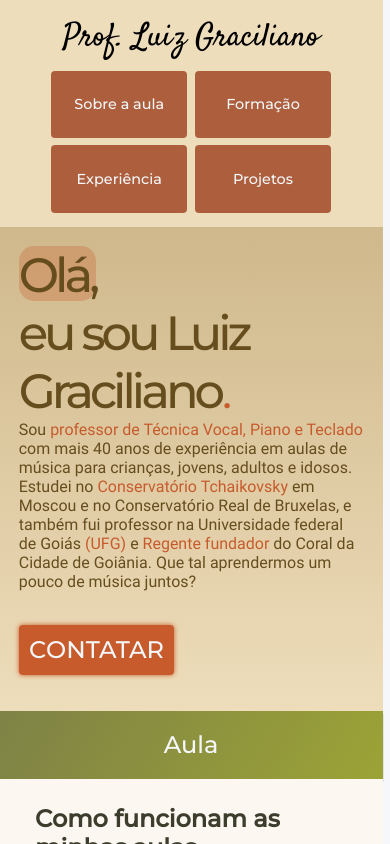
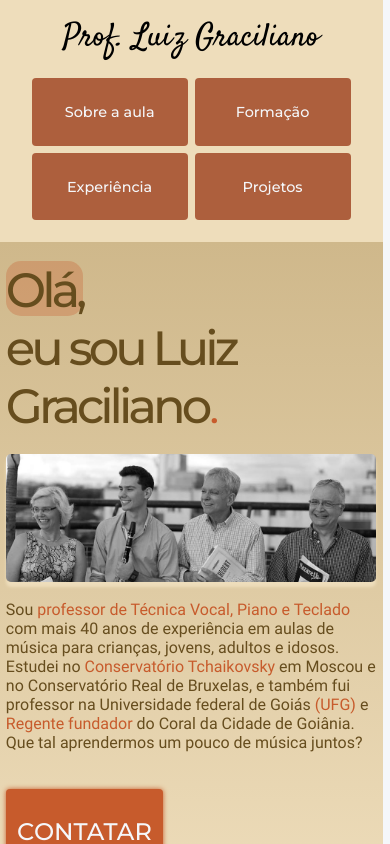
Before and after one commit to FilipeSall/Opus, a React (Create React App) app: page / in a window 390 px wide. Shown: the top 844 px of the page. Built offline with nearby package versions, Linux system fonts and the light colour scheme.

Commit message:
acrescentando imagem e melhorando a responsividade em varios aparalhos

```diff
--- a/public/index.html
+++ b/public/index.html
@@ -5,12 +5,11 @@
   <meta charset="utf-8" />
   <meta name="viewport" content="width=device-width, initial-scale=1.0" />
   <link rel="icon" type="image/png"  href="./favicon.ico">
-  <meta name="description" content="Música clássica e popular: Canto e piano, para crianças, jovens e adultos." />
+  <meta name="description" content="A música é uma arte que se renova constantemente, mas é fundamental ter um bom professor para orientar os músicos iniciantes. E quando se trata de ensinar música, o nome de Luiz Graciliano é um dos mais respeitados no Brasil e no exterior. Entre as abordagens pedagógicas utilizadas, incluem-se os métodos desenvolvidos por pedagogos renomados na área musical, tais como Cortot, Kodály, Dalcroze, Orff, entre outros. Isso garante que o aluno tenha acesso a uma educação musical abrangente e de qualidade." />
   <meta name="keywords" content="Luiz, Graciliano, Salles, música, aulas, particular, terapia, Brasília, Escola, Educação, neuroplasticidade, intercâmbio, enem">
   <meta property="og:image"
-    content="https://scontent.fbsb1-1.fna.fbcdn.net/v/t1.18169-9/10387295_817847364914721_3683763093196392456_n.jpg?_nc_cat=101&ccb=1-7&_nc_sid=cdbe9c&_nc_eui2=AeHEBXIlOoLqXpYgHh6WfTJgh7Mis-7aWuSHsyKz7tpa5HA6lE78a0j6D09El6kZfUWz0FFRB06O2w6OqeTXg1U1&_nc_ohc=S0LZdENUoS8AX9iKlbA&_nc_ht=scontent.fbsb1-1.fna&oh=00_AfBtntAwut9N9_7yqimx-3y4CVhEvzdta1ndfMXYMJxEcQ&oe=64255046">
-  <meta property="og:title" content="Luiz Graciliano - Aula de música particular.">
-  <meta property="og:description" content="Aulas de música com um professor graduado na Rússia e pós-graduado em Bruxelas. Ele leciona para pessoas de todas as idades e níveis musicais.">
+    content="https://scontent.fbsb3-1.fna.fbcdn.net/v/t1.6435-9/45009542_2381839058515536_3225388429181190144_n.jpg?_nc_cat=103&ccb=1-7&_nc_sid=09cbfe&_nc_eui2=AeH5cCluuX-dFMD9DyGIl7GxOaRZ5UXkQVg5pFnlReRBWLZRRgkvpUPMWGQV2PYj1daZEUo25UCRDWwgIc2ya-6b&_nc_ohc=TSNMkpmxQ1sAX_cem7h&_nc_ht=scontent.fbsb3-1.fna&oh=00_AfAyIbS0W4lLbbWUhgGPFS28HVlcIpwrO8gVuhAP-FprXQ&oe=6425F78A">
+  <meta property="og:description" content="Aulas de música com um professor graduado na Rússia e pós-graduado em Bruxelas.">
   <title>Luiz Graciliano - Aula de música particular</title>
 </head>
 
--- a/src/components/buttons/buttons.css
+++ b/src/components/buttons/buttons.css
@@ -72,11 +72,25 @@
 
 @media (max-width:400px) and (max-height:900px){
     .linkButton{
-        min-width: 35vw;
+        min-width: 40vw;
         font-size: 0.9rem;
     }
     .contactButton{
-        height: 5vh;
+        height: 10vh;
     }
+}
 
+@media (max-width:914px) and (max-height:412px){
+    .linkButton,
+    .contactButton{
+       height: 10vh;
+    }
+  }
+
+/*iphone 4*/
+@media (max-width:480px) and (max-height:320px){
+    .linkButton,
+    .contactButton{
+        height: 10vh;
+    }
 }
--- a/src/components/header/header.css
+++ b/src/components/header/header.css
@@ -74,6 +74,10 @@
         font-size: 2rem;
         margin: 5px;
     }
+
+    .header__links-container{
+        padding: 8px;
+    }
 }
 
 @media (max-width:1024px) and (max-height:600px){
--- a/src/components/sections/Experience.js
+++ b/src/components/sections/Experience.js
@@ -54,7 +54,7 @@ function Experience() {
       <div className="experience__content content">
           {dropdowns.map((dropdown, index) => (
             <div className="experience__dropdown" key={index}>
-              <h2 className='dropdown-title' onClick={dropdown.function}>{dropdown.title}{dropdown.state ? <IoMdArrowDropup size="40" /> : <IoMdArrowDropdown size="40" />}</h2>
+              <h2 className='dropdown-title' onClick={dropdown.function}>{dropdown.title}{dropdown.state ? <IoMdArrowDropup className="arrow-icon" size="40" /> : <IoMdArrowDropdown size="40" className="arrow-icon" />}</h2>
 
               {dropdown.state &&(<div key={index} className="experience__dropdown-info">
                 <p>{dropdown.text}</p>
--- a/src/components/sections/IntroSection.js
+++ b/src/components/sections/IntroSection.js
@@ -2,6 +2,7 @@ import React from 'react';
 import './introSection.css';
 import Perfil from '../../assets/imgs/perfil.png';
 import LinkButton from '../buttons/LinkButton';
+import grupoMusical from '../../assets/imgs/grupoMusical.png';
 
 
 function IntroSection() {
@@ -12,6 +13,7 @@ function IntroSection() {
         </div>
         <div className='intro__section-text-container' id='sobre-luiz'>
             <h1 className='intro__section-title'>Olá, <br/>eu sou Luiz<br/>Graciliano<span className='emphasis-color'>.</span></h1>
+            <img src={grupoMusical} alt='grupo musical' className='img__group-device' />
             <p className='intro__section-text'>Sou <span className='emphasis-color'>professor de Técnica Vocal, Piano e Teclado </span> com mais 40 anos de experiência em aulas de música para crianças, jovens, adultos e idosos. Estudei no <span className='emphasis-color'>Conservatório Tchaikovsky</span> em Moscou e no Conservatório Real de Bruxelas, e também fui professor na Universidade federal de Goiás <span className='emphasis-color'>(UFG)</span> e <span className='emphasis-color'>Regente fundador</span> do Coral da Cidade de Goiânia. Que tal aprendermos um pouco de música juntos?</p>
 
             <LinkButton
--- a/src/components/sections/aboutWorkSection.css
+++ b/src/components/sections/aboutWorkSection.css
@@ -61,7 +61,6 @@
         border-radius: 0;
 
     }
-
 }
 
 @media (max-width:400px) and (max-height:1560px){
@@ -73,3 +72,10 @@
         font-size: 1rem;
     }
 }
+
+/*iphone 4*/
+@media (max-width:480px) and (max-height:320px){
+    .icon__container{
+        height: 70vh;
+    }
+}
--- a/src/components/sections/experience.css
+++ b/src/components/sections/experience.css
@@ -134,5 +134,8 @@
         height: 15vh;
         width: 90vw;
     }
+    .arrow-icon{
+        min-width: 10vw;
+    }
 
 }
--- a/src/components/sections/introSection.css
+++ b/src/components/sections/introSection.css
@@ -49,6 +49,10 @@
     margin: 5% 5% 10% 0;
 }
 
+.img__group-device{
+    display: none;
+}
+
 @media (max-width:912px) and (max-height:1368px){
     .intro__section{
         width: 100vw;
@@ -64,6 +68,14 @@
         width: 100%;
         padding:5% ;
         font-size: 4rem;
+    }
+
+    .img__group-device{
+        display: block;
+        width: 95vw;
+        margin:5% 0;
+        border-radius: 5px;
+        box-shadow: 0 5px 3px var(--cor-principal-1);
     }
 
     .intro__section-title::before{
@@ -84,6 +96,7 @@
     }
 }
 
+/* tamanho padrao celular grande */
 @media (max-width:750px){
     .intro__section-img-container > img{
         display: none;
@@ -101,6 +114,7 @@
     }
 }
 
+/* tamanho ipad duas direções */
 @media (max-width:1024px) and (max-height:600px){
     .intro__section{
         height: max-content;
@@ -108,6 +122,40 @@
     }
 }
 
+@media (max-width:768px) and (max-height:1024px){
+    .img__group-device{
+        display: none;
+    }
+
+    .img__group-device{
+        display: block;
+        width: 95vw;
+        margin:5% 0;
+        border-radius: 5px;
+        box-shadow: 0 5px 3px var(--cor-principal-1);
+    }
+}
+
+/*ipad air*/
+@media(max-width:820px) and (max-height:1200px){
+    .img__group-device{
+      display: none;
+    }
+}
+
+/*surface-duo*/
+@media(max-width:540px) and (max-height:720px){
+    .img__group-device{
+        display: block;
+        width: 95vw;
+        margin:5% 0;
+        border-radius: 5px;
+        box-shadow: 0 5px 3px var(--cor-principal-1);
+    }
+}
+
+
+/* aparelhos com width baixo mais height alto */
 @media (max-width:400px) and (max-height:1560px){
     .intro__section{
         width: 100%;
@@ -116,4 +164,48 @@
     .intro__section-title {
         font-size: 3rem;
     }
+    .img__group-device{
+        display: block;
+        width: 95vw;
+        margin:5% 0;
+        border-radius: 5px;
+        box-shadow: 0 5px 3px var(--cor-principal-1);
+    }
 }
+
+/*galaxya51/71*/
+@media (max-width:412px) and (max-height:914px){
+    .img__group-device{
+        display: block;
+        width: 95vw;
+        margin:5% 0;
+        border-radius: 5px;
+        box-shadow: 0 5px 3px var(--cor-principal-1);
+    }
+}
+@media (max-width:914px) and (max-height:412px){
+  .intro__section{
+    width:100vw;
+  }
+}
+
+/* iphone 4 duas direções */
+@media (max-width:320px) and (max-height:480px){
+    .img__group-device{
+        display: block;
+        width: 95vw;
+        margin:5% 0;
+        border-radius: 5px;
+        box-shadow: 0 5px 3px var(--cor-principal-1);
+    }
+}
+
+@media (max-width:480px) and (max-height:320px){
+    .img__group-device{
+        display: block;
+        width: 95vw;
+        margin:5% 0;
+        border-radius: 5px;
+        box-shadow: 0 5px 3px var(--cor-principal-1);
+    }
+}
--- a/src/components/sections/projects.css
+++ b/src/components/sections/projects.css
@@ -79,6 +79,12 @@
     }
 }
 
+@media (max-width:400px) and (max-height:700px){
+    .project__info-container{
+        width: 95vw;
+    }
+}
+
 @media (max-width:320px){
     .projects__title-container{
         height: 15vh;
```
Also changed, not shown: src/App.css (line endings or trailing spaces), src/assets/imgs/grupoMusical.png (added), 13 other files (tests, documents, lock files or other folders).
